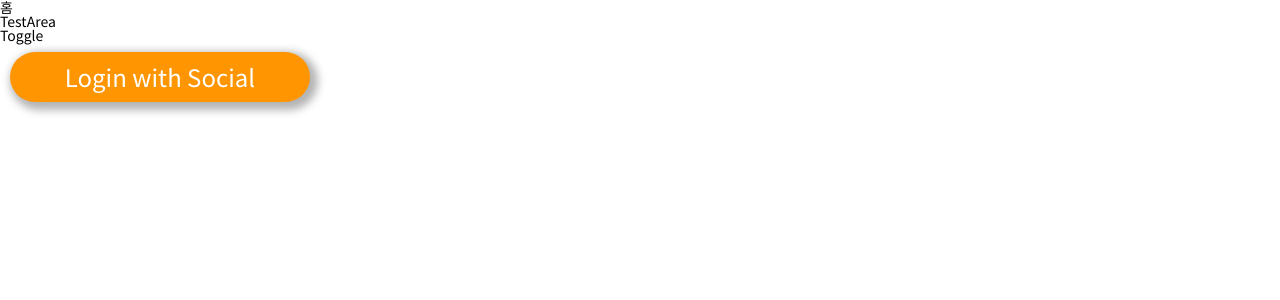
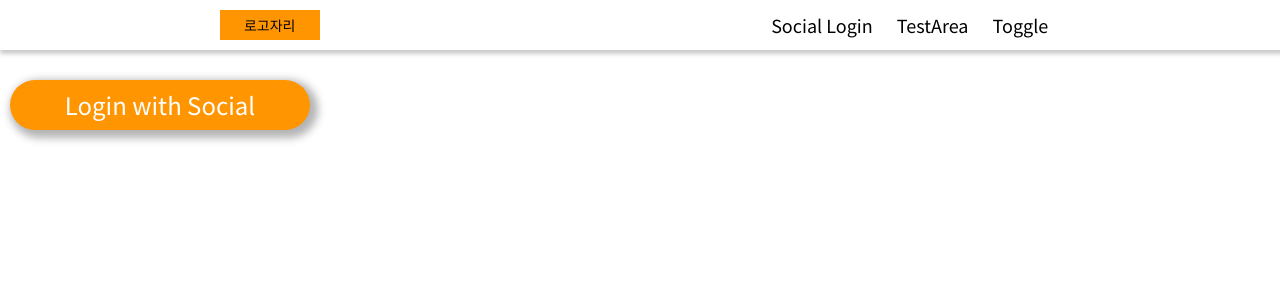
Before and after one commit to jes5918/co-fix, a React (Create React App) app in the folder frontend/: page / in a window 1280 px wide. Shown: the top 300 px of the page. Built offline with nearby package versions, Linux system fonts and the light colour scheme.

Commit message:
[feat/FE] : navbar 기본 디자인 init

```diff
--- a/frontend/src/containers/NavBar.tsx
+++ b/frontend/src/containers/NavBar.tsx
@@ -1,5 +1,51 @@
 import React from 'react';
 import { Link } from 'react-router-dom';
+import styled from 'styled-components';
+
+const NavbarMainWrapper = styled.div`
+  position: sticky;
+  overflow: hidden;
+  display: flex;
+  align-items: center;
+  justify-content: space-around;
+  width: 100%;
+  height: 50px;
+  box-shadow: 2px 2px 4px 2px rgba(0, 0, 0, 0.2);
+  margin-bottom: 30px;
+`;
+
+const NavbarLogo = styled.div`
+  width: 100px;
+  height: 30px;
+  line-height: 30px;
+  text-align: center;
+  background-color: #ff9500;
+`;
+
+const NavbarMenuWraper = styled.div`
+  display: flex;
+  justify-content: space-around;
+  align-items: center;
+  min-width: 20vw;
+`;
+
+const NavbarItem = styled.div`
+  width: fit-content;
+  height: fit-content;
+  margin: auto 10px;
+
+  a {
+    padding: 2px;
+    font-size: 18px;
+    border-bottom: 3.5px solid transparent;
+    transition: all 0.3s ease-in-out;
+  }
+
+  a:hover,
+  a:focus {
+    border-bottom: 3.5px solid #ff9500;
+  }
+`;
 
 interface Props {}
 
@@ -7,19 +53,20 @@ function NavBar(props: Props) {
   const {} = props;
 
   return (
-    <>
-      <ul>
-        <li>
-          <Link to="/">홈</Link>
-        </li>
-        <li>
+    <NavbarMainWrapper>
+      <NavbarLogo>로고자리</NavbarLogo>
+      <NavbarMenuWraper>
+        <NavbarItem>
+          <Link to="/">Social Login</Link>
+        </NavbarItem>
+        <NavbarItem>
           <Link to="/testArea">TestArea</Link>
-        </li>
-        <li>
+        </NavbarItem>
+        <NavbarItem>
           <Link to="/Toggle">Toggle</Link>
-        </li>
-      </ul>
-    </>
+        </NavbarItem>
+      </NavbarMenuWraper>
+    </NavbarMainWrapper>
   );
 }
 
--- a/frontend/src/views/Home.tsx
+++ b/frontend/src/views/Home.tsx
@@ -25,7 +25,6 @@ function Home({ match }: RouteComponentProps<MatchParams>) {
   const [isModalOpen, setIsModalOpen] = useState<boolean>(false);
 
   const ModalToggleHandler = () => {
-    console.log('modal toggle');
     setIsModalOpen(!isModalOpen);
   };
 
```
